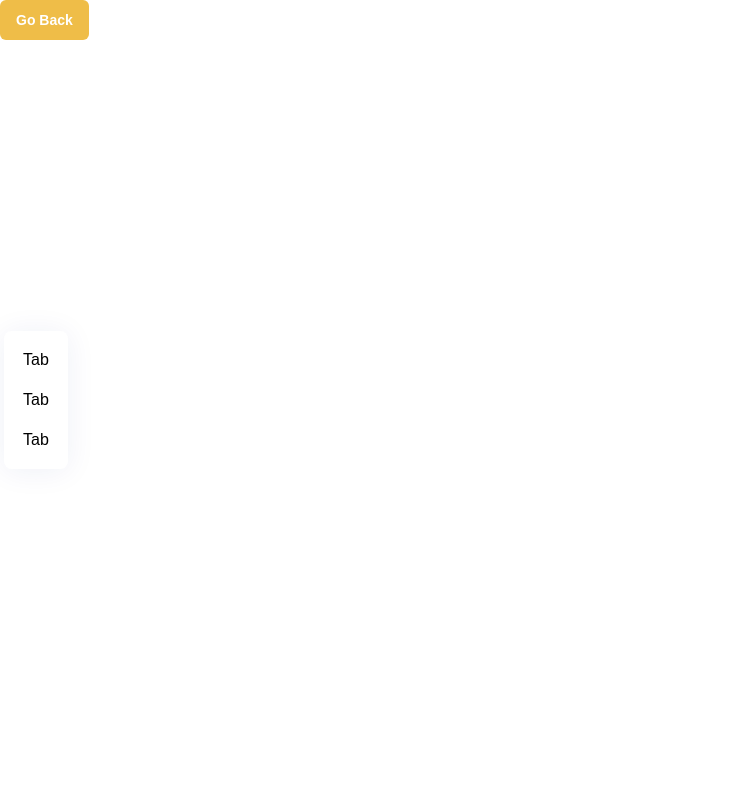
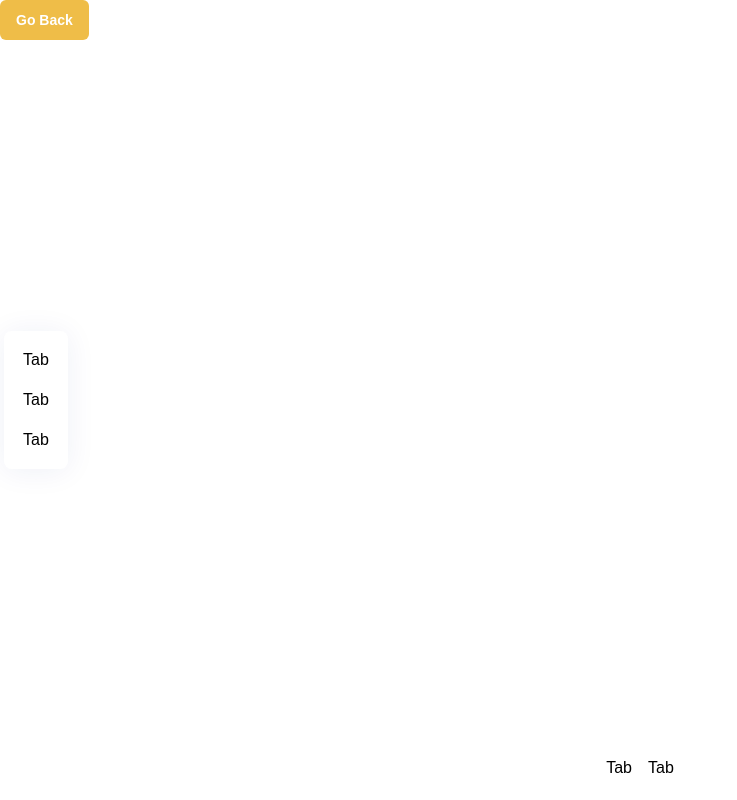
Before and after one commit to michaldobiezynski/threejs-shirts, a React (Vite) app in the folder client/: page / in a window 1280 px wide. Both pictures are taken after a click on the button "Customize It". Shown: the whole page, without its empty margins (0-737 px from the left). Built offline with nearby package versions, Linux system fonts and the light colour scheme; a web font is replaced by a local one.

Commit message:
add FilterTabs to customizer page

```diff
--- a/client/src/pages/Customizer.jsx
+++ b/client/src/pages/Customizer.jsx
@@ -51,6 +51,20 @@ const Customizer = () => {
               customStyles="w-fit px-4 py-2.5 font-bold text-sm"
             />
           </motion.div>
+
+          <motion.div
+            className="filtertabs-container"
+            {...slideAnimation("up")}>
+            {FilterTabs.map((tab, index) => (
+              <Tab
+                key={index}
+                tab={tab}
+                activeTab={snap.filterTab}
+                setTab={state.setFilterTab}
+                handleClick={() => {}}
+              />
+            ))}
+          </motion.div>
         </>
       )}
     </AnimatePresence>
```
